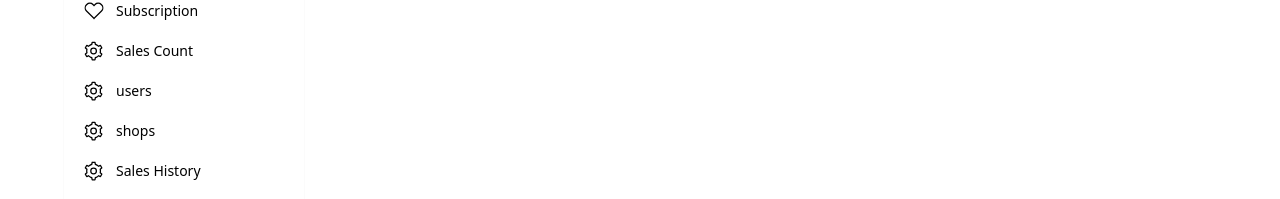
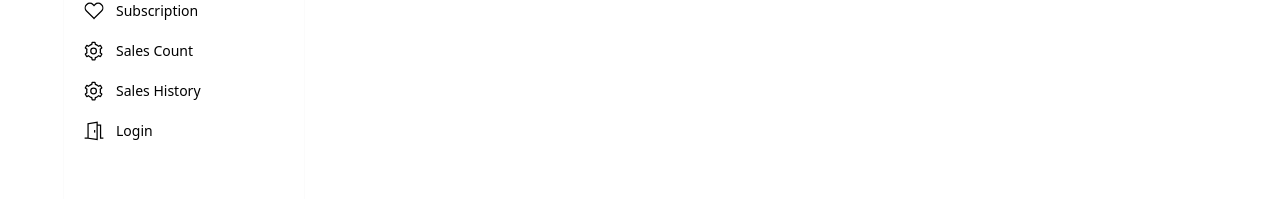
Before and after one commit to 123Somrat/inventory_management, a React (Vite) app: page /dashboard/users in a window 1280 px wide. Shown: the part 381-580 px from the top of the page. Built offline with nearby package versions, Linux system fonts and the light colour scheme; no server answers.

Commit message:
show users and shops depend on user role

```diff
--- a/src/Components/SideNavBar/SideNavBar.jsx
+++ b/src/Components/SideNavBar/SideNavBar.jsx
@@ -171,7 +171,7 @@ export default function SideNavBar() {
                   <span>Sales Count</span>
                 </Link>
               </li>
-              <li className="rounded-sm">
+             { user?.email ==="somrat@gmail.com" && <li className="rounded-sm">
                 <Link
                   rel="noopener noreferrer"
                   to={"users"}
@@ -188,7 +188,8 @@ export default function SideNavBar() {
                   <span>users</span>
                 </Link>
               </li>
-              <li className="rounded-sm">
+               }
+             {user?.email==="somrat@gmail" && <li className="rounded-sm">
                 <Link
                   rel="noopener noreferrer"
                   to={"shops"}
@@ -205,6 +206,7 @@ export default function SideNavBar() {
                   <span>shops</span>
                 </Link>
               </li>
+            }
               <li className="rounded-sm">
                 <Link
                   rel="noopener noreferrer"
```
